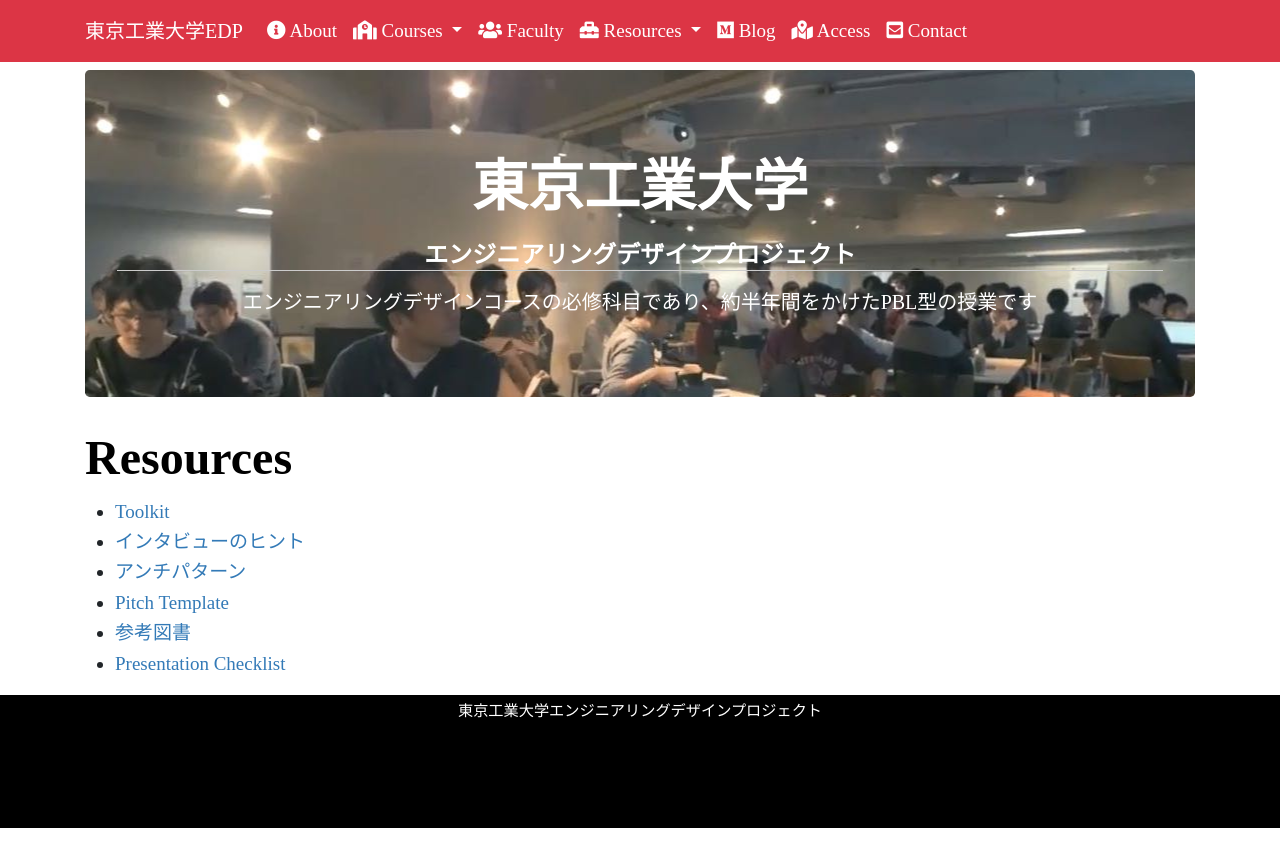
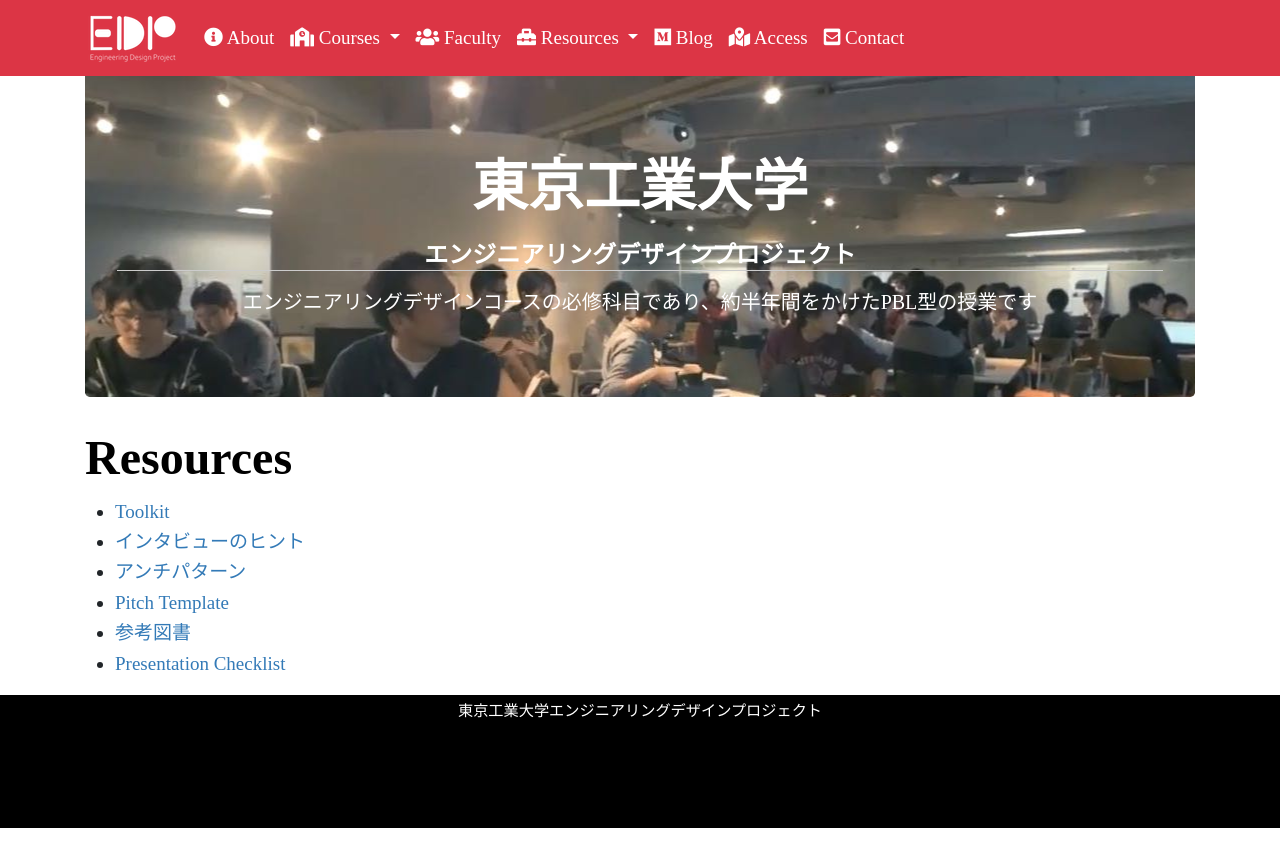
Before and after one commit to titech-edp/titech-edp.github.io, a Jekyll site: the page built from resources/index.md, in a window 1280 px wide. Shown: the top 867 px of the page. Built offline with Jekyll 4.4.1, drawn with Linux system fonts in a browser that asks for light colours; nearby versions of some CDN libraries; library files that are not in the unit come from our copies; comment, search, counter and statistics services are not loaded.

Commit message:
Change logo by yamei

```diff
--- a/_includes/nav.html
+++ b/_includes/nav.html
@@ -1,6 +1,8 @@
 <nav class="navbar fixed-top navbar-expand-lg navbar-dark bg-danger">
   <div class="container">
-    <a class="navbar-brand" href="/">東京工業大学EDP</a>
+    <a class="navbar-brand" href="/">
+      <img src="/images/edp.png" />
+    </a>
     <button class="navbar-toggler" type="button" data-toggle="collapse" data-target="#navbarSupportedContent" aria-controls="navbarSupportedContent" aria-expanded="false" aria-label="Toggle navigation">
       <span class="navbar-toggler-icon"></span>
     </button>
```
Also changed, not shown: images/edp.png (added).
